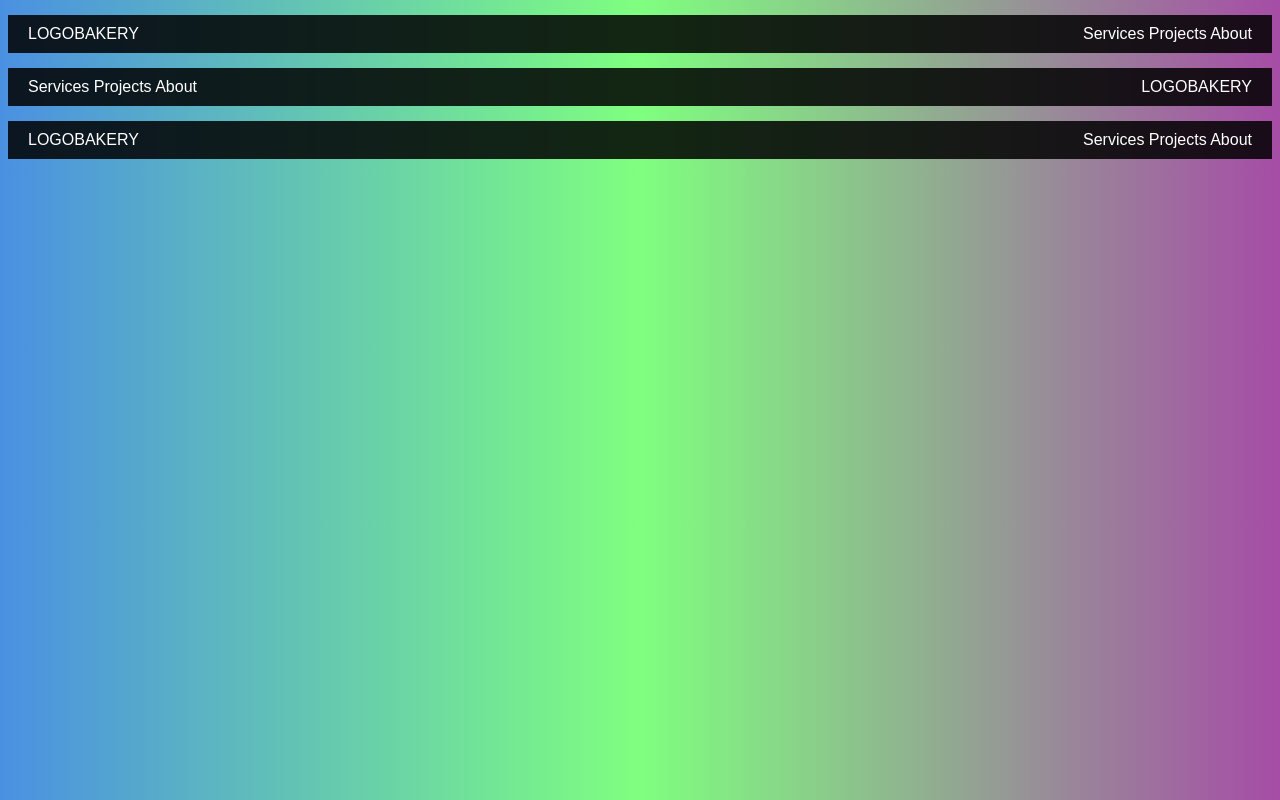
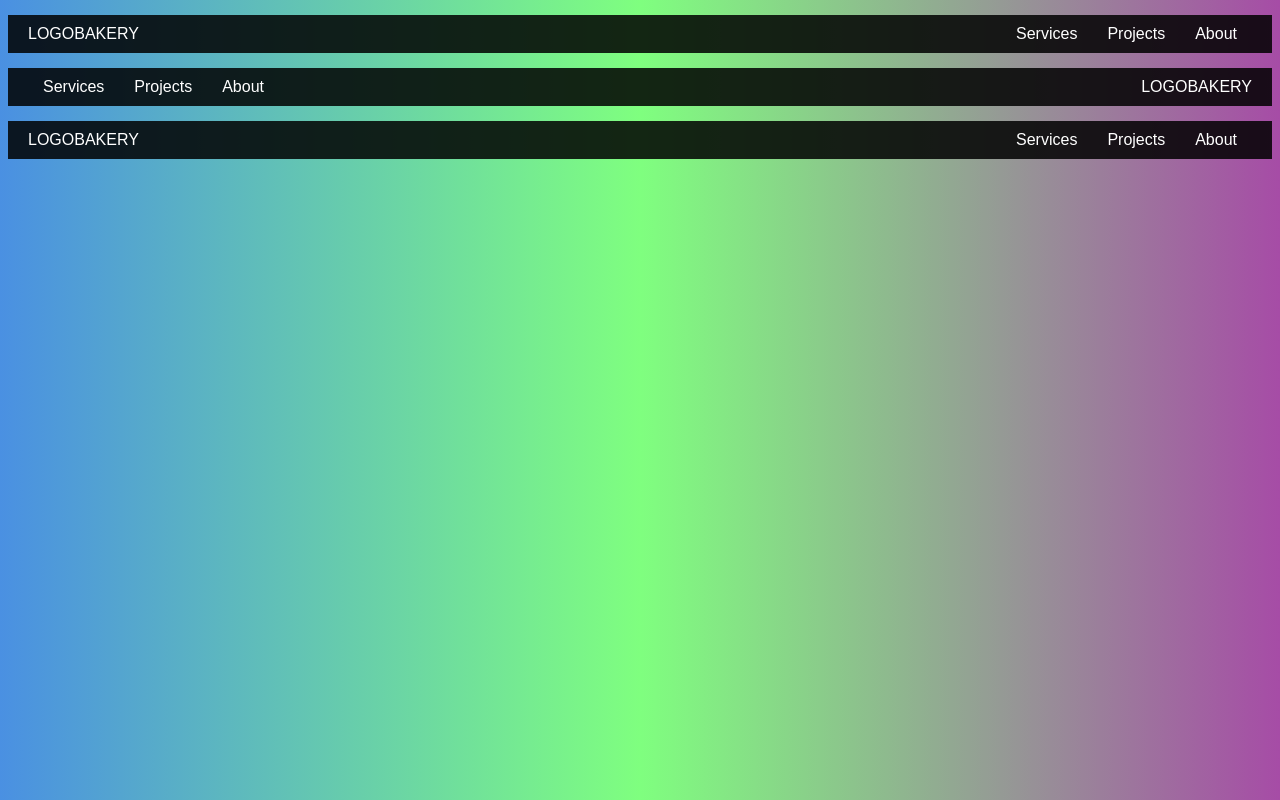
Before and after one commit to Lalo100605/Flex-box, a plain HTML site: page index.html in a window 1280 px wide. Drawn offline with Linux system fonts and the light colour scheme.

Commit message:
Update de index
Agregue mas divs para cada elemento

```diff
--- a/index.html
+++ b/index.html
@@ -16,6 +16,14 @@
             color: white;
             padding: 10px 20px;
             margin: 15px 0;
+        }
+
+        .menu {
+            display: flex;
+        }
+
+        .menu div {
+            margin: 0 15px;
         }
 
         /* Barra 1: Logo izquierda, texto derecha */
@@ -42,17 +50,29 @@
 
     <div class="barra barra1">
         <div class="logo">LOGOBAKERY</div>
-        <div class="menu">Services Projects About</div>
+        <div class="menu">
+            <div>Services</div>
+            <div>Projects</div>
+            <div>About</div>
+        </div>
     </div>
 
     <div class="barra barra2">
         <div class="logo">LOGOBAKERY</div>
-        <div class="menu">Services Projects About</div>
+        <div class="menu">
+            <div>Services</div>
+            <div>Projects</div>
+            <div>About</div>
+        </div>
     </div>
 
     <div class="barra barra3">
         <div class="logo">LOGOBAKERY</div>
-        <div class="menu">Services Projects About</div>
+        <div class="menu">
+            <div>Services</div>
+            <div>Projects</div>
+            <div>About</div>
+        </div>
     </div>
 
 </body>
```
